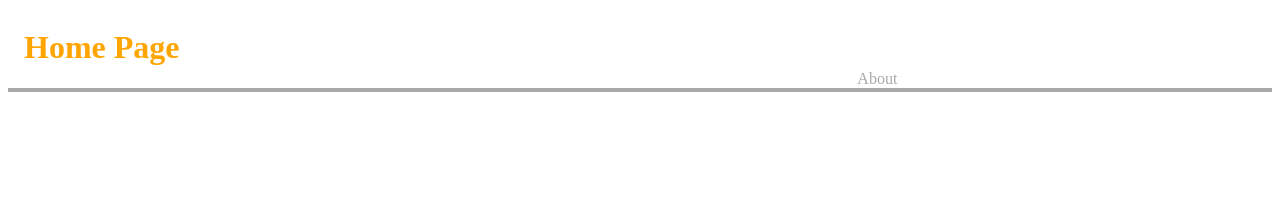
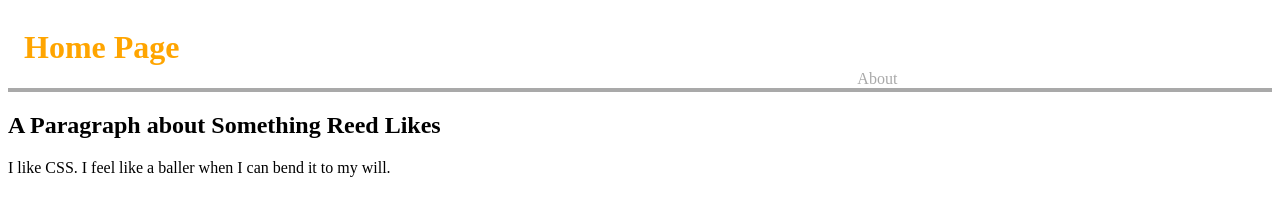
Before and after one commit to ReedBlack/app-drill3, a plain HTML site: page index.html in a window 1280 px wide. Drawn offline with Linux system fonts and the light colour scheme.

Commit message:
added paragraph of something Reed likes

```diff
--- a/index.html
+++ b/index.html
@@ -1,10 +1,12 @@
 <!DOCTYPE html>
 <html>
+
 <head>
   <meta charset="utf-8">
   <title>Home Page</title>
   <link rel="stylesheet" href="styles.css">
 </head>
+
 <body>
   <header>
     <h1>Home Page</h1>
@@ -12,5 +14,14 @@
       <a href="about.html">About</a>
     </nav>
   </header>
+  <main>
+    <section>
+      <article>
+        <h2>A Paragraph about Something Reed Likes</h2>
+        <p>I like CSS. I feel like a baller when I can bend it to my will.</p>
+      </article>
+    </section>
+  </main>
 </body>
+
 </html>
```
Lines whose indentation alone changed are shown as unchanged.
